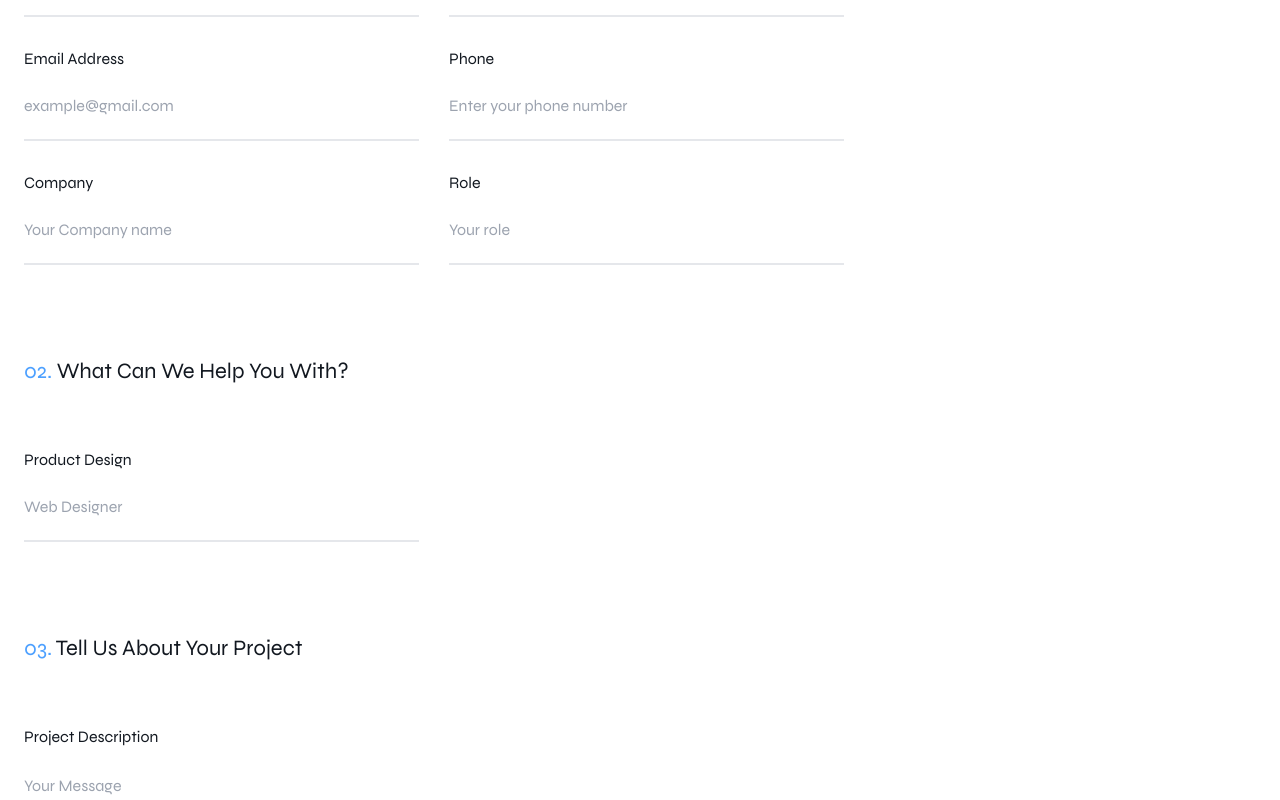
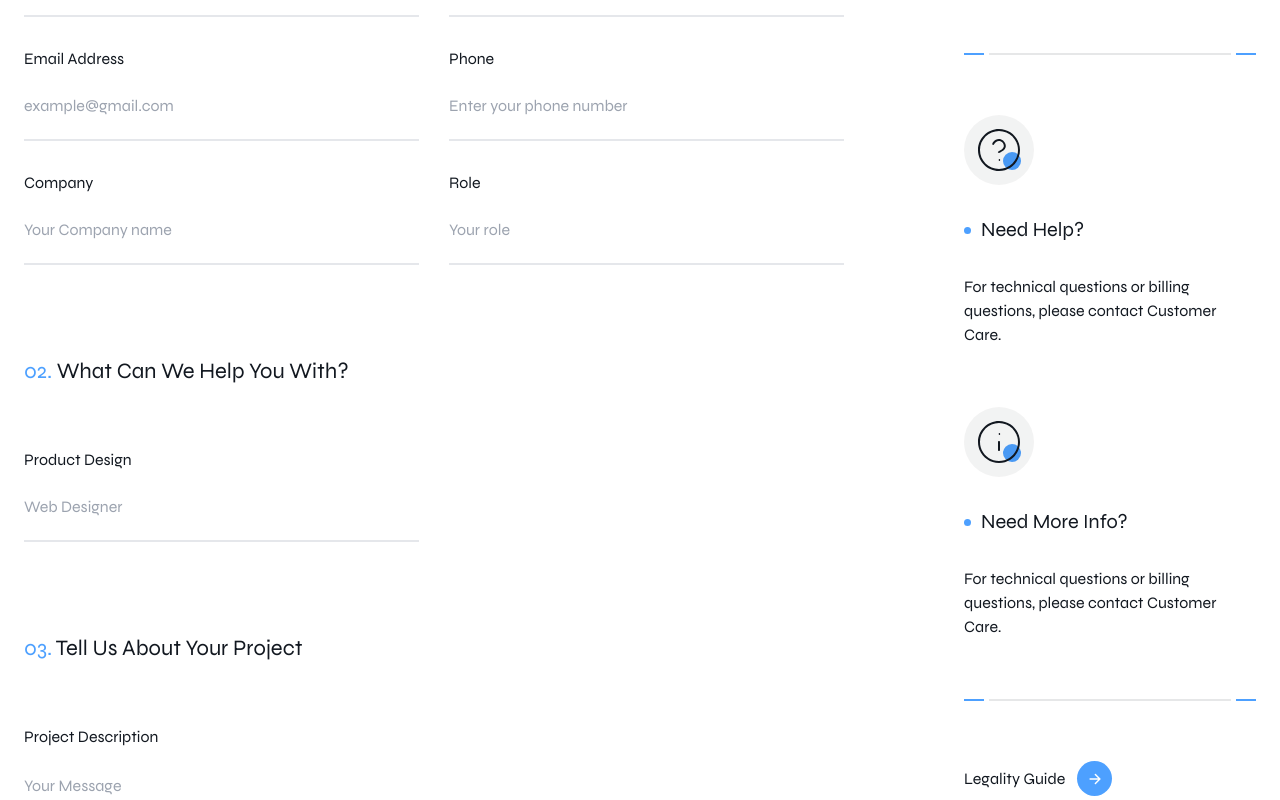
Before and after one commit to totauhid/simsolution, a Next.js app: page /contact-us in a window 1280 px wide. Shown: the part 820-1620 px from the top of the page. Built offline with nearby package versions, Linux system fonts and the light colour scheme.

Commit message:
added contact page right section all component

```diff
--- a/app/(routes)/contact-us/page.tsx
+++ b/app/(routes)/contact-us/page.tsx
@@ -9,6 +9,10 @@ import InputField from "@/app/components/ui/InputField";
 import SubtitleDot from "@/app/components/ui/SubtitleDot";
 import TextareaField from "@/app/components/ui/TextareaField";
 import { NextPage } from "next";
+import Image from "next/image";
+
+import icon8 from "@/public/images/help-icon/8.svg";
+import icon9 from "@/public/images/help-icon/9.svg";
 
 interface Props {}
 
@@ -21,7 +25,7 @@ const ContactUs: NextPage<Props> = ({}) => {
 
       <section className="py-[100px]">
         <Container>
-          <div className="flex gap-[120px]">
+          <div className="flex flex-col lg:flex-row gap-[120px] ">
             {/* left side form */}
             <form className="flex-1">
               {/* step 01 */}
@@ -97,16 +101,58 @@ const ContactUs: NextPage<Props> = ({}) => {
             </form>
 
             {/* right side */}
-            <div className="max-w-[292px] w-full">
-              <SubtitleDot subtitle="Support Request" large />
+            <div className="lg:max-w-[292px] w-full">
+              <div className="mb-[60px]">
+                <SubtitleDot subtitle="Support Request" large />
+                <p className="mt-[30px] mb-[20px]">
+                  Our experts are ready to answer your questions.
+                </p>
+                <ArrowButtton text="Support Now" />
+              </div>
 
-              <p className="mb-6">
-                Our experts are ready to answer your questions.
-              </p>
+              <div className="mb-[60px]">
+                <Divider />
+              </div>
 
-              {/* <Divider /> */}
+              <div className="mb-[60px]">
+                <div className="relative sass-card">
+                  <div
+                    className={`h-[70px] w-[70px] bg-[#1218200D] text-[30px] grid place-items-center mb-[30px] rounded-full`}
+                  >
+                    <Image src={icon8} height={42} width={42} alt="icon" />
+                  </div>
+                </div>
+                <SubtitleDot subtitle="Need Help?" large />
+                <p>
+                  For technical questions or billing questions, please contact
+                  Customer Care.
+                </p>
+              </div>
 
-              <ArrowButtton text="Support Now" />
+              <div className="mb-[60px]">
+                <div className="relative sass-card">
+                  <div
+                    className={`h-[70px] w-[70px] bg-[#1218200D] text-[30px] grid place-items-center mb-[30px] rounded-full`}
+                  >
+                    <Image src={icon9} height={42} width={42} alt="icon" />
+                  </div>
+                </div>
+
+                <SubtitleDot subtitle="Need More Info?" large />
+                <p>
+                  For technical questions or billing questions, please contact
+                  Customer Care.
+                </p>
+              </div>
+
+              <div className="mb-[60px]">
+                <Divider />
+              </div>
+
+              <div className="flex flex-col gap-[15px]">
+                <ArrowButtton text="Legality Guide" />
+                <ArrowButtton text="Security Center" />
+              </div>
             </div>
           </div>
         </Container>
```
Also changed, not shown: public/images/help-icon/8.svg (added), public/images/help-icon/9.svg (added).
